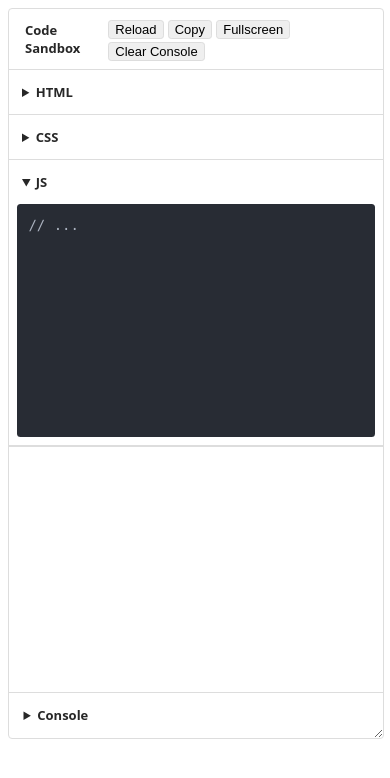
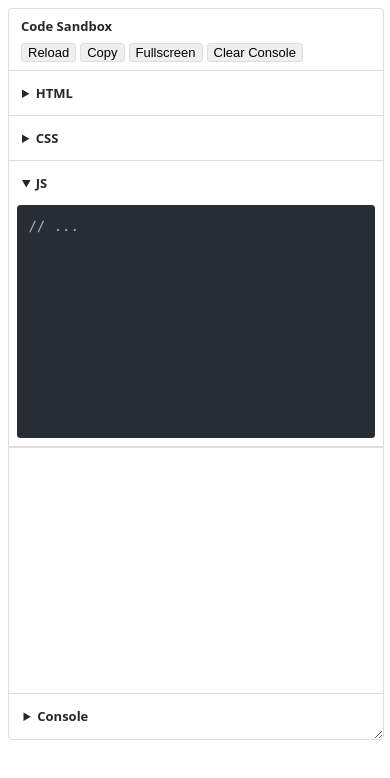
Before and after one commit to danieledep/code-sandbox, a plain HTML site: page index.html in a window 390 px wide. Drawn offline with Linux system fonts and the light colour scheme.

Commit message:
tweak responsiveness

```diff
--- a/css/code-sandbox.css
+++ b/css/code-sandbox.css
@@ -54,11 +54,23 @@ code-sandbox {
 			display: flex;
 			align-items: center;
 			justify-content: space-between;
-			padding: 0.5em 1em;
+			flex-wrap: wrap;
+			gap: 0.5em;
+			padding: 0.5em 0.75em;
 			border-block-end: 1px solid
 				var(--csb-border-color, light-dark(#ddd, #6b6b6b));
 			border-start-start-radius: var(--csb-radius, 0.25em);
 			border-start-end-radius: var(--csb-radius, 0.25em);
+
+			@container (min-width: 768px) {
+				padding: 0.5em 1em;
+			}
+		}
+
+		.csb-controls {
+			display: flex;
+			gap: 0.25em;
+			flex-wrap: wrap;
 		}
 
 		.csb-btn {
```
